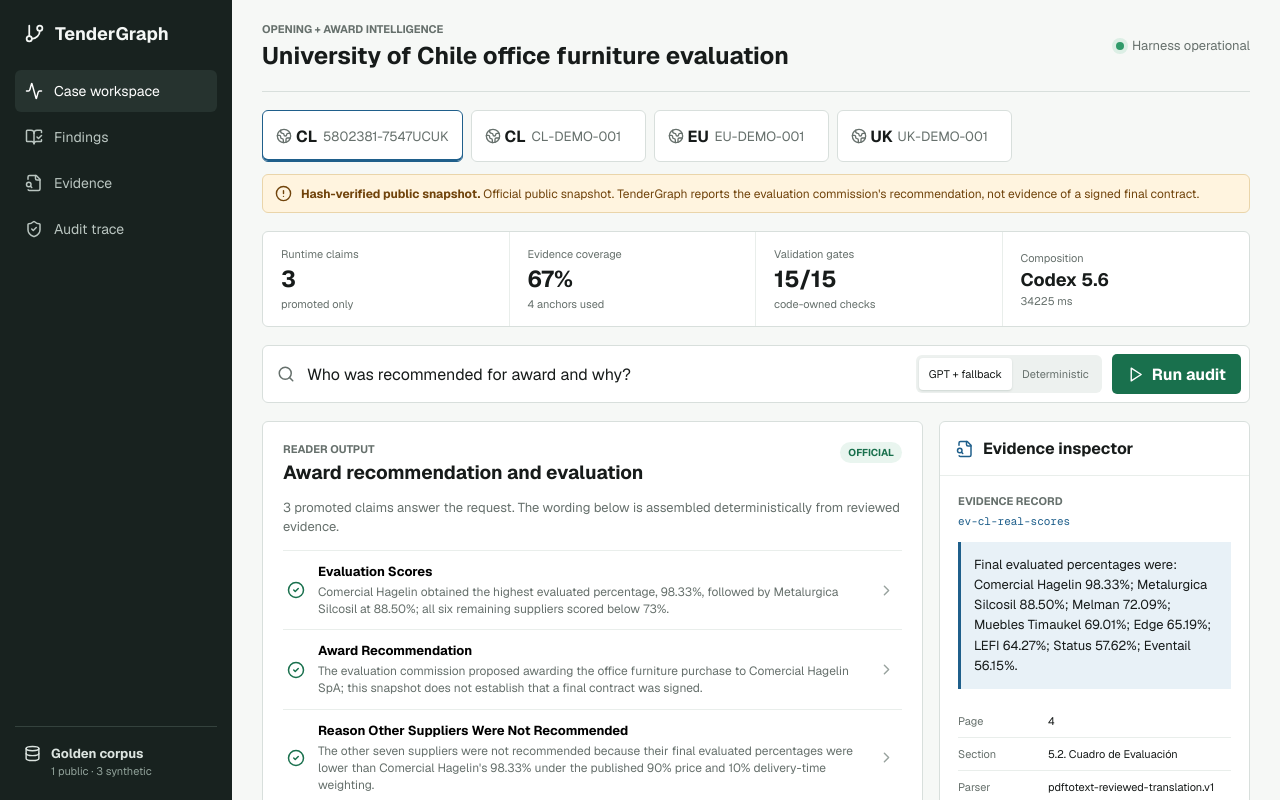
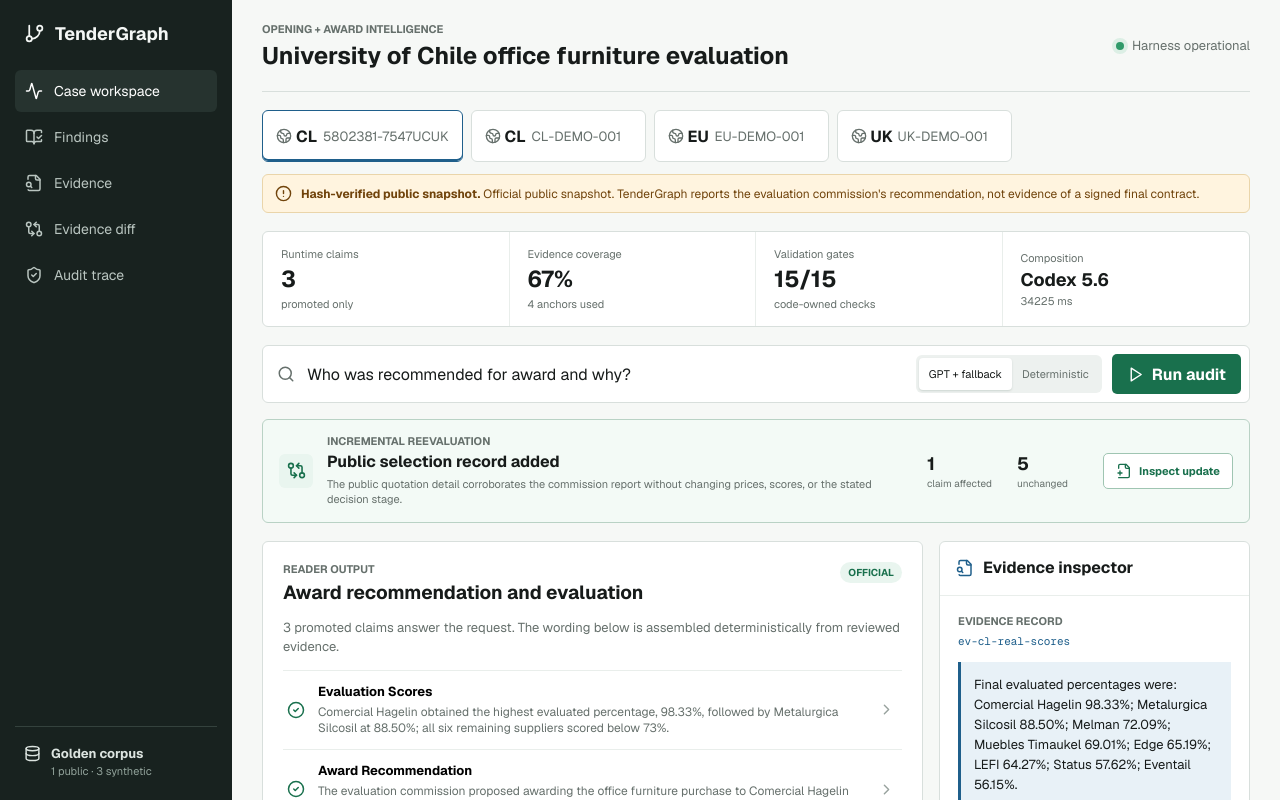
Before and after one commit to Amawta-labs/tendergraph, a Next.js app: page / in a window 1280 px wide. Shown: the top 800 px of the page. Built offline with nearby package versions, Linux system fonts and the light colour scheme.

Commit message:
feat: add incremental evidence delta workflow

```diff
--- /dev/null
+++ b/fixtures/evidence-events/cl-5802381-7547UCUK-public-selection.json
@@ -0,0 +1,18 @@
+{
+  "id": "delta-cl-5802381-public-selection",
+  "procedureId": "5802381-7547UCUK",
+  "lotId": null,
+  "title": "Public selection record added",
+  "description": "The public quotation detail corroborates the commission report without changing prices, scores, or the stated decision stage.",
+  "addedSourceManifestIds": ["manifest-cl-real-detail"],
+  "addedEvidenceIds": ["ev-cl-real-public-selection"],
+  "affectedClaims": [
+    {
+      "claimId": "claim-cl-real-award-recommendation",
+      "changeType": "evidence_added",
+      "beforeEvidenceIds": ["ev-cl-real-recommendation"],
+      "afterEvidenceIds": ["ev-cl-real-recommendation", "ev-cl-real-public-selection"],
+      "explanation": "The award recommendation gains a second public source; its wording and decision-stage limitation remain unchanged."
+    }
+  ]
+}
--- a/src/app/globals.css
+++ b/src/app/globals.css
@@ -77,6 +77,24 @@
 .spin { animation: spin 1s linear infinite; }
 @keyframes spin { to { transform: rotate(360deg); } }
 
+.delta-band { margin-top: 16px; border: 1px solid #b9d2c5; border-radius: 6px; background: #f3faf6; overflow: hidden; }
+.delta-heading { min-height: 86px; padding: 14px 16px; display: grid; grid-template-columns: 36px minmax(220px, 1fr) auto auto; align-items: center; gap: 12px; }
+.delta-icon { width: 34px; height: 34px; border-radius: 6px; background: var(--green-soft); color: var(--green); display: grid; place-items: center; }
+.delta-heading h2 { margin-top: 4px; }
+.delta-heading p { margin: 5px 0 0; color: var(--muted); font-size: 11px; line-height: 1.4; }
+.delta-metrics { display: flex; gap: 16px; }
+.delta-metrics span { min-width: 74px; color: var(--muted); display: grid; gap: 2px; font-size: 10px; }
+.delta-metrics strong { color: var(--ink); font-size: 18px; }
+.inspect-delta { height: 36px; padding: 0 12px; border: 1px solid #9fc5b2; border-radius: 5px; background: var(--surface); color: var(--green); display: flex; align-items: center; gap: 7px; font-size: 11px; font-weight: 650; white-space: nowrap; }
+.inspect-delta:hover { background: var(--green-soft); }
+.delta-details { padding: 0 16px 14px 64px; }
+.delta-row { padding: 12px; border-top: 1px solid #cee1d7; display: grid; grid-template-columns: 120px 20px 130px minmax(180px, 1fr); align-items: center; gap: 10px; }
+.delta-row > div { display: grid; gap: 3px; }
+.delta-row span { color: var(--muted); font-size: 10px; text-transform: uppercase; }
+.delta-row strong { font-size: 12px; }
+.delta-row > svg { color: var(--green); }
+.delta-row p { margin: 0; color: var(--muted); font-size: 11px; line-height: 1.45; }
+
 .workspace-grid { display: grid; grid-template-columns: minmax(0, 1.7fr) minmax(280px, .8fr); gap: 16px; margin-top: 18px; align-items: start; }
 .findings-panel, .evidence-panel { background: var(--surface); border: 1px solid var(--line); border-radius: 6px; }
 .findings-panel { padding: 20px; }
@@ -151,6 +169,11 @@
   .mode-control { flex: 1; }
   .mode-control button { flex: 1; }
   .workspace-grid { grid-template-columns: 1fr; }
+  .delta-heading { grid-template-columns: 36px minmax(0, 1fr); }
+  .delta-metrics, .inspect-delta { grid-column: 2; }
+  .delta-details { padding-left: 16px; }
+  .delta-row { grid-template-columns: 1fr 20px 1fr; }
+  .delta-row p { grid-column: 1 / -1; }
   .evidence-panel { position: static; }
   .gate-grid { grid-template-columns: repeat(2, minmax(0, 1fr)); }
 }
--- a/src/app/page.tsx
+++ b/src/app/page.tsx
@@ -1,6 +1,10 @@
 import { Workbench } from "@/components/workbench";
 import { loadLatestCodexResult } from "@/lib/harness/codex-runtime";
-import { getFixture, listFixtures } from "@/lib/harness/fixtures";
+import {
+  getDefaultEvidenceDelta,
+  getFixture,
+  listFixtures,
+} from "@/lib/harness/fixtures";
 import { runHarness } from "@/lib/harness/run";
 
 export const dynamic = "force-dynamic";
@@ -21,6 +25,7 @@
       fixtures={listFixtures()}
       initialFixtureId={fixture.id}
       initialResult={initialResult}
+      evidenceDelta={getDefaultEvidenceDelta()}
     />
   );
 }
--- a/src/components/workbench.tsx
+++ b/src/components/workbench.tsx
@@ -9,7 +9,9 @@
   Database,
   ExternalLink,
   FileSearch,
+  FilePlus2,
   GitBranch,
+  GitCompareArrows,
   Globe2,
   LoaderCircle,
   Play,
@@ -22,6 +24,7 @@
   CaseFixture,
   CompositionResult,
   EvidenceRecord,
+  EvidenceDeltaResult,
   SourceManifest,
 } from "@/lib/harness/schemas";
 
@@ -29,6 +32,7 @@
   fixtures: CaseFixture[];
   initialFixtureId: string;
   initialResult: CompositionResult;
+  evidenceDelta: EvidenceDeltaResult;
 }
 
 const questions: Record<string, string> = {
@@ -77,6 +81,7 @@
   fixtures,
   initialFixtureId,
   initialResult,
+  evidenceDelta,
 }: WorkbenchProps) {
   const [fixtureId, setFixtureId] = useState(initialFixtureId);
   const [question, setQuestion] = useState(questions[initialFixtureId]);
@@ -87,6 +92,7 @@
   );
   const [running, setRunning] = useState(false);
   const [error, setError] = useState("");
+  const [deltaExpanded, setDeltaExpanded] = useState(false);
 
   const fixture = useMemo(
     () => fixtures.find((item) => item.id === fixtureId) ?? fixtures[0],
@@ -103,6 +109,10 @@
   const coverage = Math.round(
     (evidenceUsed / Math.max(1, fixture.evidence.length)) * 100,
   );
+  const activeDelta =
+    evidenceDelta.event.procedureId === fixture.scope.procedureId
+      ? evidenceDelta
+      : null;
 
   function changeFixture(nextId: string) {
     const nextQuestion = questions[nextId];
@@ -145,6 +155,18 @@
     void executeAudit(fixtureId, question, mode);
   }
 
+  function inspectEvidenceDelta() {
+    if (!activeDelta) return;
+    setDeltaExpanded(true);
+    setSelectedEvidenceId(activeDelta.addedEvidenceIds[0]);
+    requestAnimationFrame(() => {
+      document.getElementById("evidence")?.scrollIntoView({
+        behavior: "smooth",
+        block: "start",
+      });
+    });
+  }
+
   return (
     <div className="app-shell">
       <aside className="sidebar">
@@ -153,6 +175,7 @@
           <a className="nav-item active" href="#workspace"><Activity size={18} />Case workspace</a>
           <a className="nav-item" href="#findings"><BookOpenCheck size={18} />Findings</a>
           <a className="nav-item" href="#evidence"><FileSearch size={18} />Evidence</a>
+          <a className="nav-item" href="#delta"><GitCompareArrows size={18} />Evidence diff</a>
           <a className="nav-item" href="#trace"><ShieldCheck size={18} />Audit trace</a>
         </nav>
         <div className="sidebar-note">
@@ -221,6 +244,44 @@
         </section>
         {error && <div className="error-banner">{error}</div>}
 
+        {activeDelta && (
+          <section className="delta-band" id="delta" aria-label="Incremental evidence diff">
+            <div className="delta-heading">
+              <div className="delta-icon"><GitCompareArrows size={19} /></div>
+              <div>
+                <div className="eyebrow">Incremental reevaluation</div>
+                <h2>{activeDelta.event.title}</h2>
+                <p>{activeDelta.event.description}</p>
+              </div>
+              <div className="delta-metrics">
+                <span><strong>{activeDelta.affectedClaimIds.length}</strong> claim affected</span>
+                <span><strong>{activeDelta.unchangedClaimIds.length}</strong> unchanged</span>
+              </div>
+              <button className="inspect-delta" onClick={inspectEvidenceDelta}>
+                <FilePlus2 size={16} /> Inspect update
+              </button>
+            </div>
+            {deltaExpanded && (
+              <div className="delta-details">
+                {activeDelta.event.affectedClaims.map((change) => (
+                  <div className="delta-row" key={change.claimId}>
+                    <div>
+                      <span>Before</span>
+                      <strong>{change.beforeEvidenceIds.length} source anchor</strong>
+                    </div>
+                    <ChevronRight size={17} />
+                    <div>
+                      <span>After</span>
+                      <strong>{change.afterEvidenceIds.length} source anchors</strong>
+                    </div>
+                    <p>{change.explanation}</p>
+                  </div>
+                ))}
+              </div>
+            )}
+          </section>
+        )}
+
         <div className="workspace-grid">
           <section className="findings-panel" id="findings">
             <div className="section-heading">
--- /dev/null
+++ b/src/lib/harness/evidence-delta.ts
@@ -0,0 +1,83 @@
+import {
+  EvidenceDeltaEventSchema,
+  EvidenceDeltaResultSchema,
+  type CaseFixture,
+  type EvidenceDeltaEvent,
+  type EvidenceDeltaResult,
+} from "./schemas";
+
+function sameMembers(left: string[], right: string[]): boolean {
+  if (left.length !== right.length) return false;
+  const rightSet = new Set(right);
+  return rightSet.size === left.length && left.every((value) => rightSet.has(value));
+}
+
+export function evaluateEvidenceDelta(
+  fixture: CaseFixture,
+  eventValue: EvidenceDeltaEvent,
+): EvidenceDeltaResult {
+  const event = EvidenceDeltaEventSchema.parse(eventValue);
+  if (
+    event.procedureId !== fixture.scope.procedureId ||
+    event.lotId !== fixture.scope.lotId
+  ) {
+    throw new Error("Evidence delta scope does not match the fixture");
+  }
+
+  const manifestIds = new Set(fixture.manifests.map((manifest) => manifest.id));
+  const evidenceIds = new Set(fixture.evidence.map((evidence) => evidence.id));
+  const claimById = new Map(fixture.claims.map((claim) => [claim.id, claim]));
+  const affectedClaimIds = event.affectedClaims.map((change) => change.claimId);
+  const affectedSet = new Set(affectedClaimIds);
+  const addedEvidenceSet = new Set(event.addedEvidenceIds);
+
+  if (!event.addedSourceManifestIds.every((id) => manifestIds.has(id))) {
+    throw new Error("Evidence delta references an unknown source manifest");
+  }
+  if (!event.addedEvidenceIds.every((id) => evidenceIds.has(id))) {
+    throw new Error("Evidence delta references unknown evidence");
+  }
+  if (affectedSet.size !== affectedClaimIds.length) {
+    throw new Error("Evidence delta repeats an affected claim");
+  }
+
+  for (const change of event.affectedClaims) {
+    const claim = claimById.get(change.claimId);
+    if (!claim) throw new Error(`Evidence delta references unknown claim ${change.claimId}`);
+    if (!sameMembers(change.afterEvidenceIds, claim.evidenceIds)) {
+      throw new Error(`After evidence does not match current claim ${change.claimId}`);
+    }
+    if (!change.beforeEvidenceIds.every((id) => change.afterEvidenceIds.includes(id))) {
+      throw new Error(`Before evidence is not a subset for ${change.claimId}`);
+    }
+    const introduced = change.afterEvidenceIds.filter(
+      (id) => !change.beforeEvidenceIds.includes(id),
+    );
+    if (
+      introduced.length === 0 ||
+      !introduced.every((id) => addedEvidenceSet.has(id))
+    ) {
+      throw new Error(`Affected claim ${change.claimId} has no declared evidence delta`);
+    }
+  }
+
+  const unlistedConsumer = fixture.claims.find(
+    (claim) =>
+      !affectedSet.has(claim.id) &&
+      claim.evidenceIds.some((id) => addedEvidenceSet.has(id)),
+  );
+  if (unlistedConsumer) {
+    throw new Error(`Evidence delta omits affected claim ${unlistedConsumer.id}`);
+  }
+
+  return EvidenceDeltaResultSchema.parse({
+    event,
+    affectedClaimIds,
+    unchangedClaimIds: fixture.claims
+      .filter((claim) => !affectedSet.has(claim.id))
+      .map((claim) => claim.id),
+    addedEvidenceIds: event.addedEvidenceIds,
+    addedSourceManifestIds: event.addedSourceManifestIds,
+    valid: true,
+  });
+}
--- a/src/lib/harness/fixtures.ts
+++ b/src/lib/harness/fixtures.ts
@@ -2,8 +2,14 @@
 import chileRealFixture from "../../../fixtures/golden-cases/chile-real-award.json";
 import euFixture from "../../../fixtures/golden-cases/eu-proof.json";
 import ukFixture from "../../../fixtures/golden-cases/uk-proof.json";
+import chileRealDelta from "../../../fixtures/evidence-events/cl-5802381-7547UCUK-public-selection.json";
 
-import { CaseFixtureSchema, type CaseFixture } from "./schemas";
+import { evaluateEvidenceDelta } from "./evidence-delta";
+import {
+  CaseFixtureSchema,
+  EvidenceDeltaEventSchema,
+  type CaseFixture,
+} from "./schemas";
 
 const fixtures = [chileRealFixture, chileFixture, euFixture, ukFixture].map((fixture) =>
   CaseFixtureSchema.parse(fixture),
@@ -16,3 +22,12 @@
 export function getFixture(fixtureId: string): CaseFixture | undefined {
   return fixtures.find((fixture) => fixture.id === fixtureId);
 }
+
+export function getDefaultEvidenceDelta() {
+  const fixture = getFixture("cl-real-5802381-7547UCUK");
+  if (!fixture) throw new Error("Real Chile fixture missing");
+  return evaluateEvidenceDelta(
+    fixture,
+    EvidenceDeltaEventSchema.parse(chileRealDelta),
+  );
+}
--- a/src/lib/harness/schemas.ts
+++ b/src/lib/harness/schemas.ts
@@ -157,6 +157,34 @@
   trace: HarnessTraceSchema,
 });
 
+export const EvidenceDeltaEventSchema = z.object({
+  id: z.string().min(1),
+  procedureId: z.string().min(1),
+  lotId: z.string().min(1).nullable(),
+  title: z.string().min(1),
+  description: z.string().min(1),
+  addedSourceManifestIds: z.array(z.string().min(1)).min(1),
+  addedEvidenceIds: z.array(z.string().min(1)).min(1),
+  affectedClaims: z.array(
+    z.object({
+      claimId: z.string().min(1),
+      changeType: z.literal("evidence_added"),
+      beforeEvidenceIds: z.array(z.string().min(1)).min(1),
+      afterEvidenceIds: z.array(z.string().min(1)).min(1),
+      explanation: z.string().min(1),
+    }),
+  ).min(1),
+});
+
+export const EvidenceDeltaResultSchema = z.object({
+  event: EvidenceDeltaEventSchema,
+  affectedClaimIds: z.array(z.string().min(1)),
+  unchangedClaimIds: z.array(z.string().min(1)),
+  addedEvidenceIds: z.array(z.string().min(1)),
+  addedSourceManifestIds: z.array(z.string().min(1)),
+  valid: z.literal(true),
+});
+
 export const CodexRunInputSchema = z.object({
   contractVersion: z.literal("codex-composition.v1"),
   runId: z.string().min(1),
@@ -190,4 +218,6 @@
 export type ValidationGateResult = z.infer<typeof ValidationGateResultSchema>;
 export type HarnessTrace = z.infer<typeof HarnessTraceSchema>;
 export type CompositionResult = z.infer<typeof CompositionResultSchema>;
+export type EvidenceDeltaEvent = z.infer<typeof EvidenceDeltaEventSchema>;
+export type EvidenceDeltaResult = z.infer<typeof EvidenceDeltaResultSchema>;
 export type CodexRunInput = z.infer<typeof CodexRunInputSchema>;
```
Also changed, not shown: 3 other files (tests, documents, lock files or other folders).
